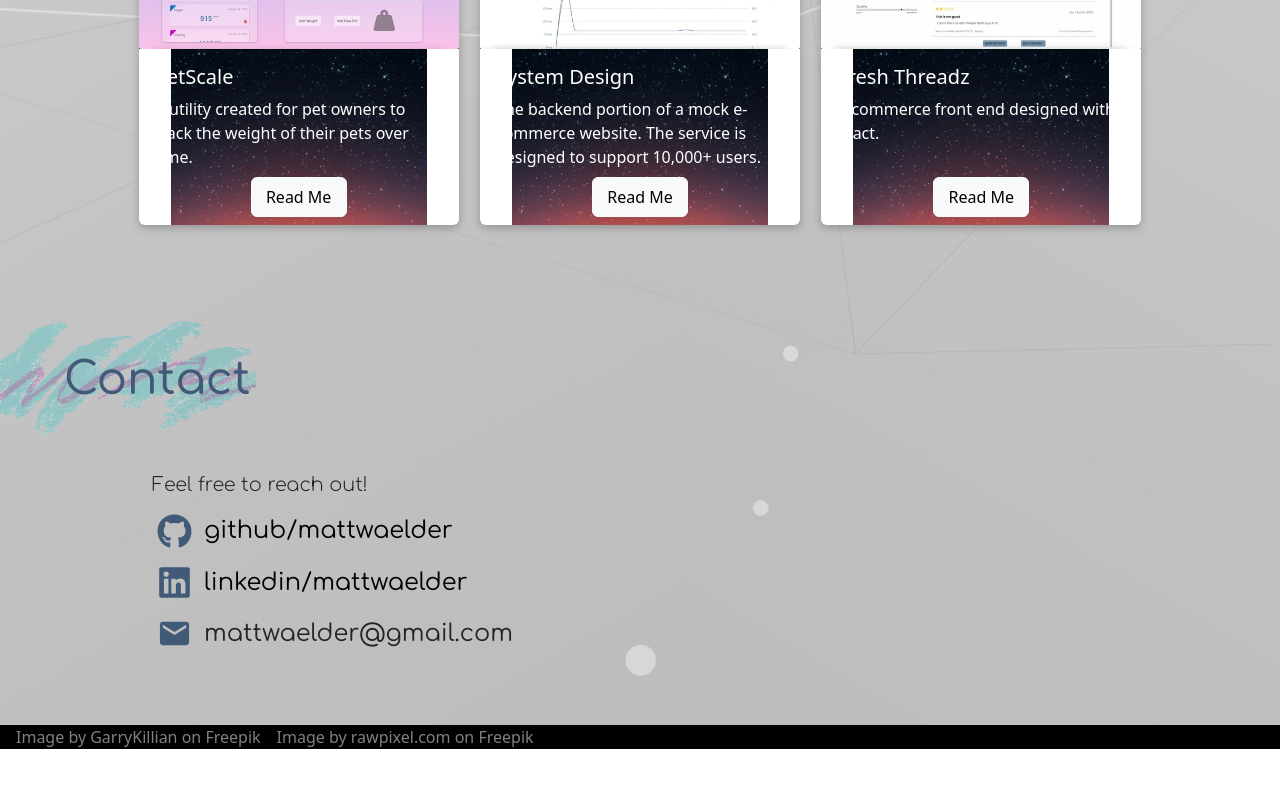
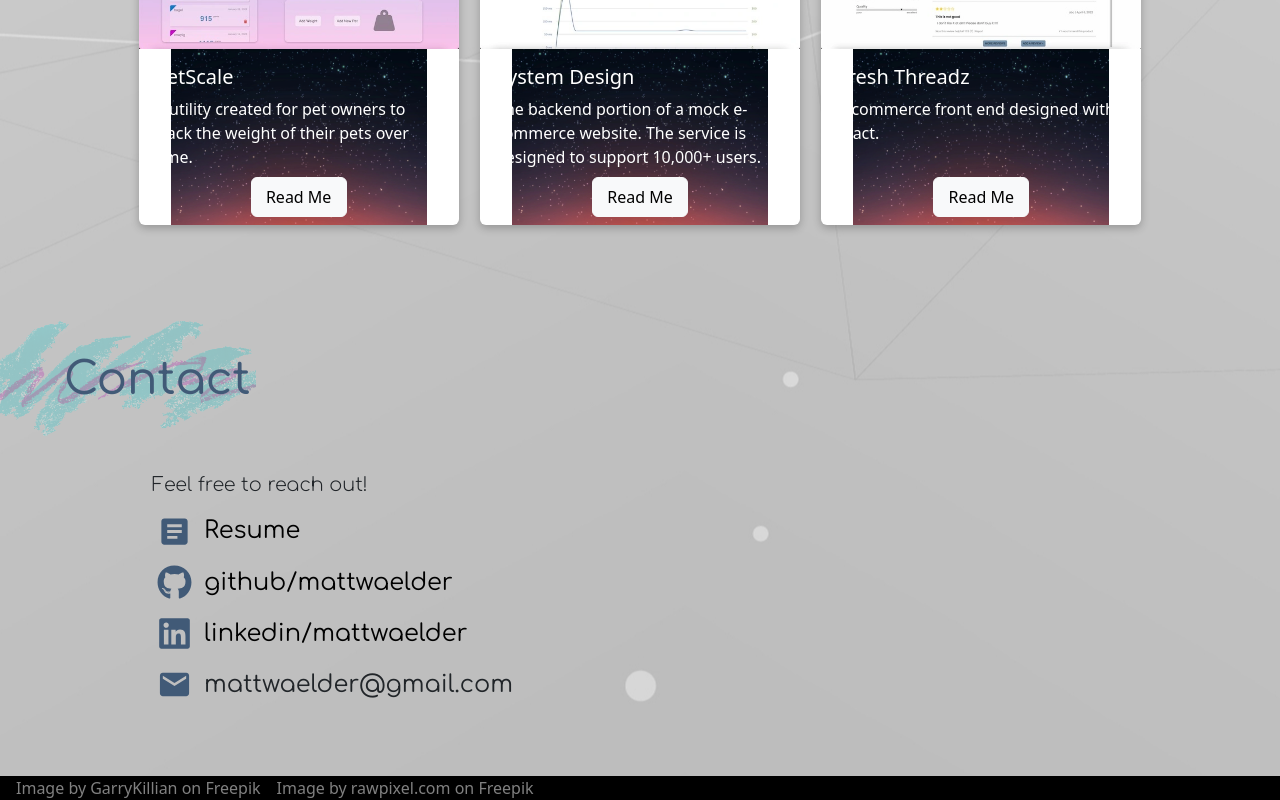
Before and after one commit to mattwaelder/portfolio, a React (Create React App) app: page / in a window 1280 px wide. Shown: the part 2103-2903 px from the top of the page. Before the commit the page ends 2852 px from the top, so only its background shows below. Built offline with nearby package versions, Linux system fonts and the light colour scheme.

Commit message:
added link to resume in contacts

```diff
--- a/src/components/Section/SubSections/Contact/Contact.jsx
+++ b/src/components/Section/SubSections/Contact/Contact.jsx
@@ -1,12 +1,22 @@
 import React from "react";
 import "./Contact.scss";
 import { FaGithub, FaLinkedin } from "react-icons/fa";
-import { MdEmail } from "react-icons/md";
+import { MdEmail, MdArticle } from "react-icons/md";
+// import { BiSolidFilePdf } from "react-icons/bi";
 
 const Contact = () => {
   return (
     <div className="App__contact-container">
       <h5>Feel free to reach out!</h5>
+      <a
+        href="https://drive.google.com/file/d/10hHcnsx72rvi8HIgbpskBI3ZFYDHsACz/view?usp=sharing"
+        target="_blank"
+        rel="noreferrer"
+        className="App__contact-wrapper"
+      >
+        <MdArticle size={35} className="App__contact-icon" />
+        <p>Resume</p>
+      </a>
       <a
         href="https://www.github.com/mattwaelder"
         target="_blank"
```
